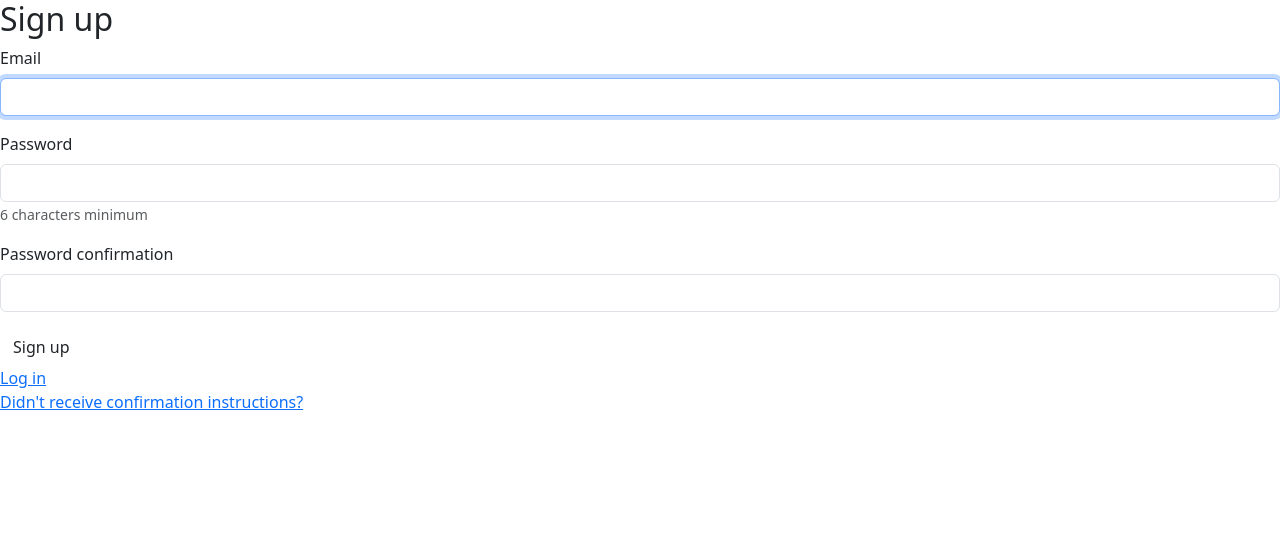
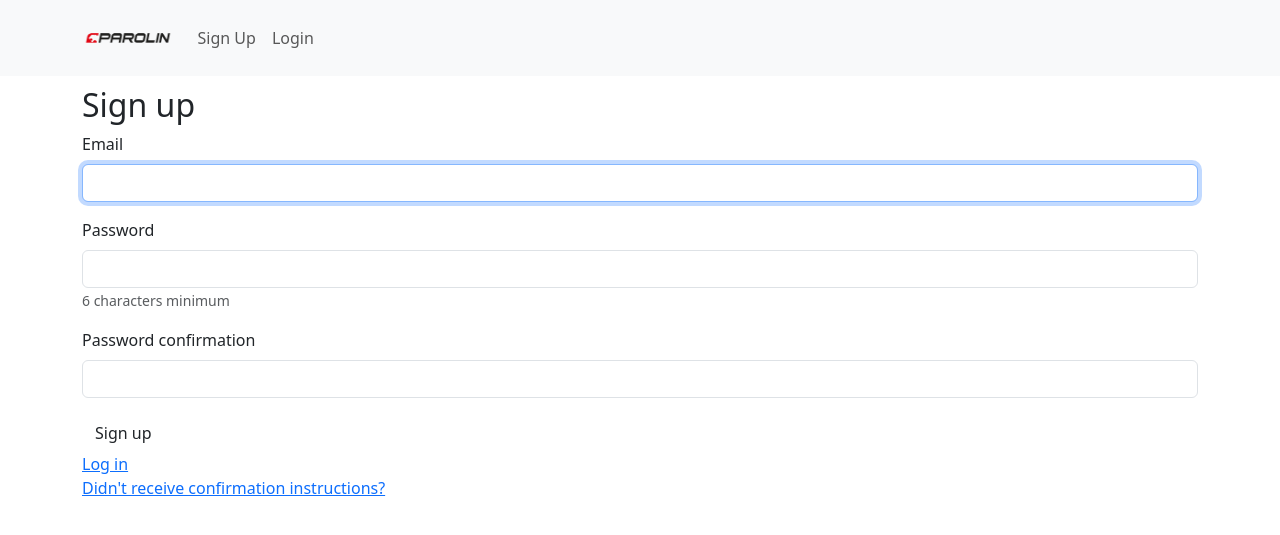
Before and after one commit to gustavoparolin/getajob, a Rails app: page /users/sign_up in a window 1280 px wide. Shown: the top 535 px of the page. Run offline with Rails 7, Linux system fonts and the light colour scheme; style sheets or scripts are compiled from the project's sources; some libraries are stand-ins or nearby versions.

Commit message:
Add nav bar

```diff
--- /dev/null
+++ b/app/assets/stylesheets/index.css
@@ -0,0 +1,14 @@
+.space {
+  margin-bottom: 10px;
+}
+
+.profile-photo {
+    border-radius: 50%;
+    border: 1px solid #c7d1d8;
+    height: 36px;
+    width: 36px;
+}
+
+.has-error > .help-block {
+  color: red;
+}
--- a/app/controllers/user/registrations_controller.rb
+++ b/app/controllers/user/registrations_controller.rb
@@ -41,7 +41,7 @@ class User::RegistrationsController < Devise::RegistrationsController
   protected
 
   # If you have extra params to permit, append them to the sanitizer.
-  # def configure_sign_up_params
+  def configure_sign_up_params
     devise_parameter_sanitizer.permit(:sign_up, keys: [:attribute])
   end
 
--- a/app/views/layouts/application.html.erb
+++ b/app/views/layouts/application.html.erb
@@ -9,6 +9,33 @@
   </head>
 
   <body>
+    <nav class="navbar navbar-expand-lg navbar-light bg-light space">
+      <div class="container">
+      <a class="navbar-brand" href="<%= root_path %>"><%= image_tag 'logo.png', style: 'height: 50px;' %></a>
+      <button class="navbar-toggler" type="button" data-toggle="collapse" data-target="#navbarSupportedContent" aria-controls="navbarSupportedContent" aria-expanded="false" aria-label="Toggle navigation">
+        <span class="navbar-toggler-icon"></span>
+      </button>
+      <div class="collapse navbar-collapse" id="navbarSupportedContent">
+        <ul class="navbar-nav mr-auto">
+          <% if user_signed_in? %>
+          <li class="nav-item dropdown">
+            <a class="nav-link dropdown-toggle" href="#" id="navbarDropdown" role="button" data-toggle="dropdown" aria-haspopup="true" aria-expanded="false">
+              <%= image_tag 'avatar.png', class: 'profile-photo', alt: current_user.email %>
+              <strong><%= current_user.email %></strong>
+            </a>
+            <div class="dropdown-menu" aria-labelledby="navbarDropdown">
+              <%= link_to('Sign Out', destroy_user_session_path, method: :delete, :class => "dropdown-item", data: {confirm: 'Do you really want to sign out?'}) %>
+            </div>
+          </li>
+          <% else %>
+            <li class="nav-item"><%= link_to 'Sign Up', new_user_registration_path, :class => "nav-link" %></li>
+            <li class="nav-item"><%= link_to 'Login', new_user_session_path, :class => "nav-link" %></li>
+          <% end %>
+        </ul>
+      </div>
+    </div>
+    </nav>
+    <div class="container">
       <% if flash[:alert].present? %>
         <div class="alert alert-danger alert-dismissible fade show" role="alert">
           <%= flash[:alert] %>
@@ -28,5 +55,6 @@
       <% end %>
 
       <%= yield %>
+    </div>
   </body>
 </html>
```
Also changed, not shown: app/assets/images/avatar.png (added), app/assets/images/logo.png (added). Lines whose indentation alone changed are shown as unchanged.
